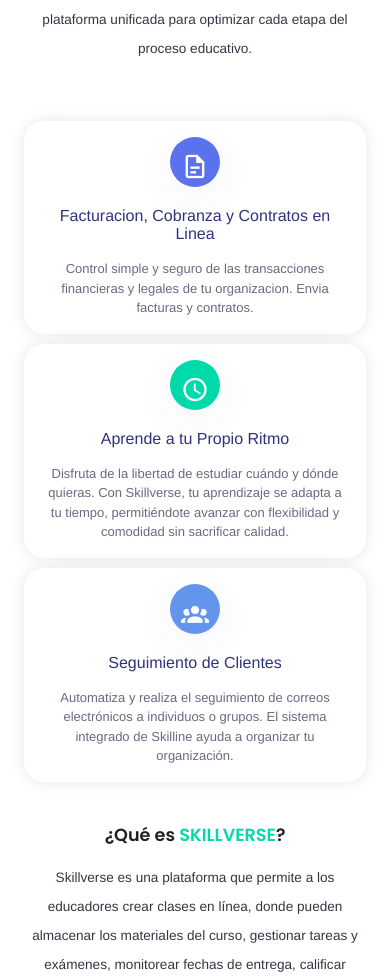
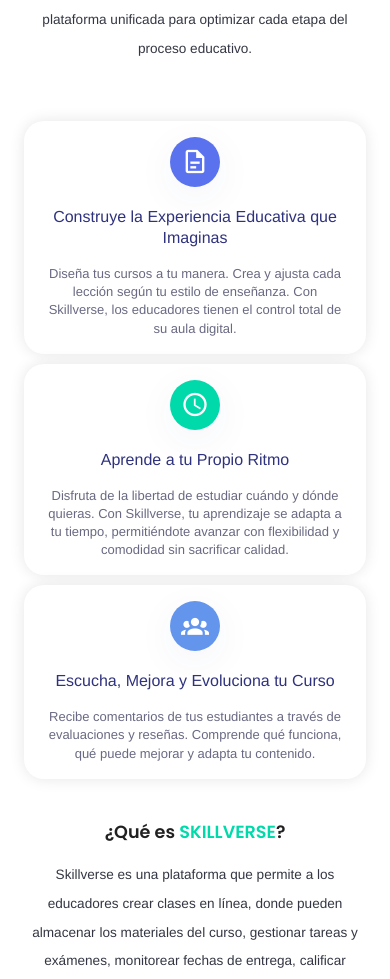
Before and after one commit to JosueVP17/skillverse, a Vue app in the folder frontend/: page / in a window 390 px wide. Shown: the part 1143-2122 px from the top of the page. Built offline with nearby package versions, Linux system fonts and the light colour scheme; no server answers.

Commit message:
[ADDED]: Incorporado botón de edición para lecciones.

```diff
--- a/frontend/src/views/Courses/TeacherCourses/CreateCourse.vue
+++ b/frontend/src/views/Courses/TeacherCourses/CreateCourse.vue
@@ -94,7 +94,10 @@
               <div v-for="(leccion, index) in formData.lecciones" :key="index" class="leccion-card">
                 <div class="leccion-header">
                   <h4>{{ leccion.titulo }}</h4>
-                  <button type="button" class="btn-remove" @click="removeLeccion(index)">Eliminar</button>
+                  <div class="actions-lessons">
+                    <button type="button" class="btn-remove" @click="removeLeccion(index)">Eliminar</button>
+                    <button type="button" class="btn-edit" @click="editLeccion(index)">Editar</button>
+                  </div>
                 </div>
                 <p class="leccion-texto">{{ leccion.texto.substring(0, 100) }}...</p>
               </div>
@@ -103,9 +106,19 @@
               <p>No hay lecciones agregadas aún</p>
             </div>
 
-            <!-- Formulario para agregar lección -->
+            <!-- Formulario para agregar/editar lección -->
             <div class="add-leccion-form">
-              <h4>Agregar Nueva Lección</h4>
+              <div class="form-header-with-cancel">
+                <h4>{{ editingLeccionIndex !== null ? 'Editar Lección' : 'Agregar Nueva Lección' }}</h4>
+                <button
+                  v-if="editingLeccionIndex !== null"
+                  type="button"
+                  class="btn-cancel-edit"
+                  @click="cancelEditLeccion"
+                >
+                  ✕ Cancelar
+                </button>
+              </div>
 
               <div class="form-group">
                 <label>Título de la Lección *</label>
@@ -128,7 +141,7 @@
               </div>
 
               <button type="button" class="btn-add-leccion" @click="addLeccion">
-                + Agregar Lección
+                {{ editingLeccionIndex !== null ? '✓ Actualizar Lección' : '+ Agregar Lección' }}
               </button>
             </div>
           </div>
@@ -162,6 +175,7 @@
 const sessionStore = useSessionStore()
 const loading = ref(false)
 const activeTab = ref('info')
+const editingLeccionIndex = ref(null)
 
 const formData = ref({
   nombre: '',
@@ -201,6 +215,29 @@
   emit('close')
 }
 
+// Cargar una lección en el formulario de edición
+const editLeccion = (index) => {
+  editingLeccionIndex.value = index
+  const leccion = formData.value.lecciones[index]
+  newLeccion.value = {
+    titulo: leccion.titulo,
+    texto: leccion.texto,
+    imagen: leccion.imagen,
+    video: leccion.video || ''
+  }
+}
+
+// Cancelar la edición
+const cancelEditLeccion = () => {
+  editingLeccionIndex.value = null
+  newLeccion.value = {
+    titulo: '',
+    texto: '',
+    imagen: '',
+    video: ''
+  }
+}
+
 const addLeccion = () => {
   // Validar que todos los campos obligatorios estén completos
   if (!newLeccion.value.titulo || !newLeccion.value.texto || !newLeccion.value.imagen) {
@@ -208,8 +245,16 @@
     return
   }
 
-  // Agregar la lección al array
-  formData.value.lecciones.push({ ...newLeccion.value })
+  if (editingLeccionIndex.value !== null) {
+    // Actualizar lección (index)
+    formData.value.lecciones[editingLeccionIndex.value] = { ...newLeccion.value }
+    alert('Lección actualizada correctamente')
+    editingLeccionIndex.value = null
+  } else {
+    // Agregar nueva lección
+    formData.value.lecciones.push({ ...newLeccion.value })
+    alert('Lección agregada correctamente')
+  }
 
   // Limpiar el formulario de lección
   newLeccion.value = {
@@ -218,12 +263,16 @@
     imagen: '',
     video: ''
   }
-
-  alert('Lección agregada correctamente')
 }
 
 const removeLeccion = (index) => {
-  formData.value.lecciones.splice(index, 1)
+  if (confirm('¿Estás seguro de eliminar esta lección?')) {
+    formData.value.lecciones.splice(index, 1)
+    // Cancelar edición si se estaba editando la lección eliminada
+    if (editingLeccionIndex.value === index) {
+      cancelEditLeccion()
+    }
+  }
 }
 
 const submitForm = async () => {
@@ -576,7 +625,7 @@
   margin: 0;
 }
 
-.btn-remove {
+.btn-remove, .btn-edit {
   background: #ff6b6b;
   color: white;
   border: none;
@@ -591,6 +640,14 @@
 
 .btn-remove:hover {
   background: #ff5252;
+}
+
+.btn-edit {
+  background: #4caf50;
+}
+
+.btn-edit:hover {
+  background: #45a049;
 }
 
 .leccion-texto {
@@ -649,6 +706,34 @@
   box-shadow: 0 4px 12px rgba(73, 187, 189, 0.3);
 }
 
+.form-header-with-cancel {
+  display: flex;
+  justify-content: space-between;
+  align-items: center;
+  margin-bottom: 16px;
+}
+
+.form-header-with-cancel h4 {
+  margin: 0;
+}
+
+.btn-cancel-edit {
+  background: #ff6b6b;
+  color: white;
+  border: none;
+  padding: 6px 12px;
+  border-radius: 4px;
+  font-size: 12px;
+  font-weight: 600;
+  cursor: pointer;
+  transition: background 0.3s ease;
+  font-family: 'Poppins', sans-serif;
+}
+
+.btn-cancel-edit:hover {
+  background: #ff5252;
+}
+
 @media (max-width: 600px) {
   .modal {
     max-width: 100%;
@@ -675,4 +760,10 @@
     font-size: 12px;
   }
 }
+
+.actions-lessons {
+  display: flex;
+  flex-direction: row-reverse;
+  gap: 8px;
+}
 </style>
--- a/frontend/src/views/Home/index.vue
+++ b/frontend/src/views/Home/index.vue
@@ -67,10 +67,10 @@
                     <v-icon color="white" icon="mdi-file-document-outline" size="large"></v-icon>
                 </div>
                 <p class="online-billing">
-                    Facturacion, Cobranza y Contratos en Linea
+                    Construye la Experiencia Educativa que Imaginas
                 </p>
                 <p class="text-wrapper">
-                    Control simple y seguro de las transacciones financieras y legales de tu organizacion. Envia facturas y contratos.
+                    Diseña tus cursos a tu manera. Crea y ajusta cada lección según tu estilo de enseñanza. Con Skillverse, los educadores tienen el control total de su aula digital.
                 </p>
             </div>
             <div class="rectangle">
@@ -89,10 +89,10 @@
                     <v-icon color="white" icon="mdi-account-group" size="large"></v-icon>
                 </div>
                 <p class="online-billing">
-                    Seguimiento de Clientes
+                    Escucha, Mejora y Evoluciona tu Curso
                 </p>
                 <p class="text-wrapper">
-                    Automatiza y realiza el seguimiento de correos electrónicos a individuos o grupos. El sistema integrado de Skilline ayuda a organizar tu organización.
+                    Recibe comentarios de tus estudiantes a través de evaluaciones y reseñas. Comprende qué funciona, qué puede mejorar y adapta tu contenido.
                 </p>
             </div>
         </div>
@@ -362,13 +362,14 @@
     .cards .rectangle {
         display: flex;
         flex-direction: column;
-        justify-content: center;
+        justify-content: flex-start;
         background-color: #ffffff;
         border-radius: 20px;
         box-shadow: 0px 0px 15px rgba(0, 0, 0 , 0.10);
-        height: 340px;
+        min-height: 340px;
+        height: auto;
         width: 30%;
-        padding: 15px;
+        padding: 30px 20px;
     }
 
     .cards .online-billing {
@@ -382,6 +383,8 @@
         width: 100%;
         padding: 0 12px;
         margin-bottom: 16px;
+        word-wrap: break-word;
+        overflow-wrap: break-word;
     }
 
     .cards .text-wrapper {
@@ -390,22 +393,28 @@
         font-size: 16px;
         font-weight: 400;
         letter-spacing: 0;
+        line-height: 1.5;
         text-align: center;
         width: 100%;
         padding: 0 12px;
+        word-wrap: break-word;
+        overflow-wrap: break-word;
     }
 
     .cards .file-invoice-wrapper {
         background-color: #5b72ee;
-        border-radius: 50px;
+        border-radius: 50%;
         box-shadow: 0px 10px 40px #363c880f;
         display: flex;
         justify-content: center;
-        justify-items: center;
+        align-items: center;
         height: 60px;
         width: 60px;
+        min-height: 60px;
+        min-width: 60px;
         margin: 0 auto 20px;
-        padding-top: 16px;
+        padding: 0;
+        flex-shrink: 0;
     }
 
     .row-img {
@@ -479,6 +488,8 @@
 
         .cards .rectangle {
             width: 100%;
+            min-height: auto;
+            padding: 25px 15px;
         }
 
         .btn-overlay-profesor {
@@ -564,10 +575,19 @@
 
         .cards .online-billing {
             font-size: 18px;
+            line-height: 1.3;
         }
 
         .cards .text-wrapper {
             font-size: 14px;
+            line-height: 1.4;
+        }
+
+        .cards .file-invoice-wrapper {
+            height: 55px;
+            width: 55px;
+            min-height: 55px;
+            min-width: 55px;
         }
 
         .row-img {
@@ -690,15 +710,19 @@
 
         .cards .online-billing {
             font-size: 16px;
+            line-height: 1.3;
         }
 
         .cards .text-wrapper {
             font-size: 13px;
+            line-height: 1.4;
         }
 
         .cards .file-invoice-wrapper {
             height: 50px;
             width: 50px;
+            min-height: 50px;
+            min-width: 50px;
         }
 
         .row-img {
```
